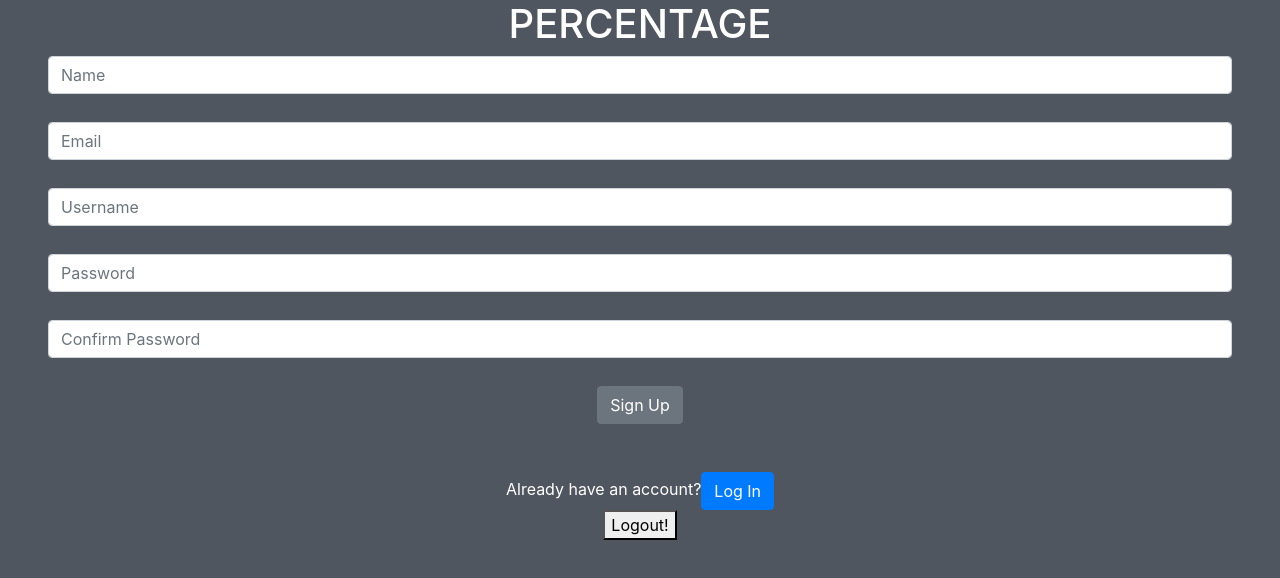
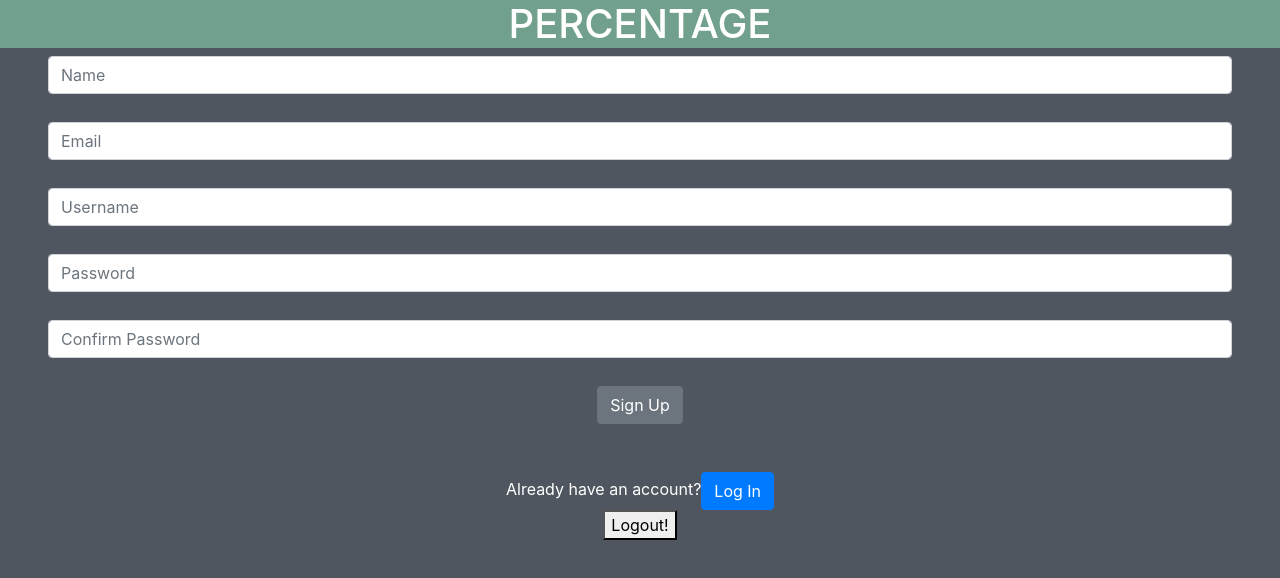
Before and after one commit to ken025/Percentage-Frontend, a React (Create React App) app: page / in a window 1280 px wide. Both pictures are taken after a click on the button "Sign Up!". Shown: the top 578 px of the page. Built offline with nearby package versions, Linux system fonts and the light colour scheme; no server answers.

Commit message:
added some styling

```diff
--- a/src/components/Signup.js
+++ b/src/components/Signup.js
@@ -39,7 +39,7 @@ export default class Signup extends Component {
     render(){
         return(
             <>
-                    <h1 id="form-title">PERCENTAGE</h1>
+                    <h1 id="form-title" style={{background: '#82c7a5a9'}} >PERCENTAGE</h1>
                 <Form onSubmit={this.handleSubmit}>
                     <Form.Group controlId="formName" className="mx-sm-5 mb-1">
                         <Form.Control type="text" name="name" onChange={this.handleChange} value={this.state.name} placeholder="Name"></Form.Control>
@@ -56,7 +56,7 @@ export default class Signup extends Component {
                     <Form.Group controlId="formPasswordConfirmation" className="mx-sm-5 mb-1">
                         <Form.Control type="password" name="passwordConfirmation" onChange={this.handleChange} value={this.state.passwordConfirmation} placeholder="Confirm Password"></Form.Control>
                     </Form.Group><br/>
-                    <Button variant="secondary" type="submit" id="form-button">Sign Up</Button>
+                    <Button variant="secondary" type="submit" id="form-button" >Sign Up</Button>
                     </Form><br/>
                 <br/>
                 Already have an account?
```
Also changed, not shown: 1 other file (tests, documents, lock files or other folders).
